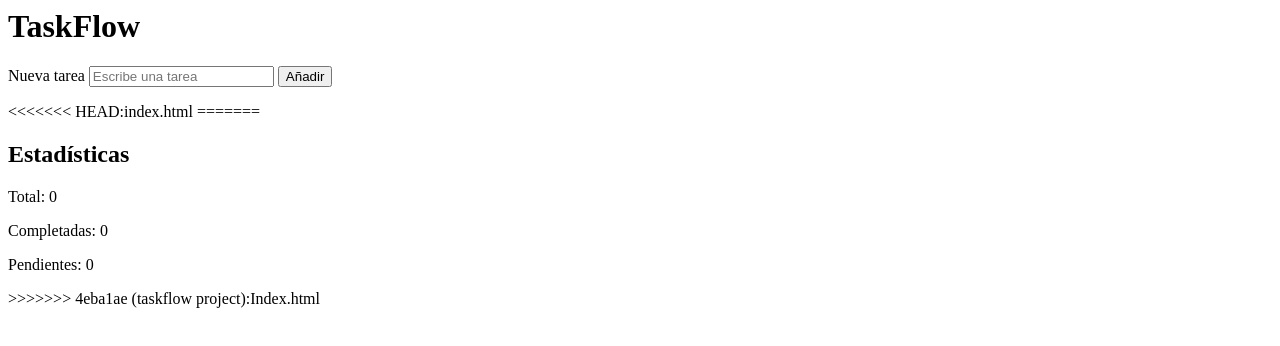
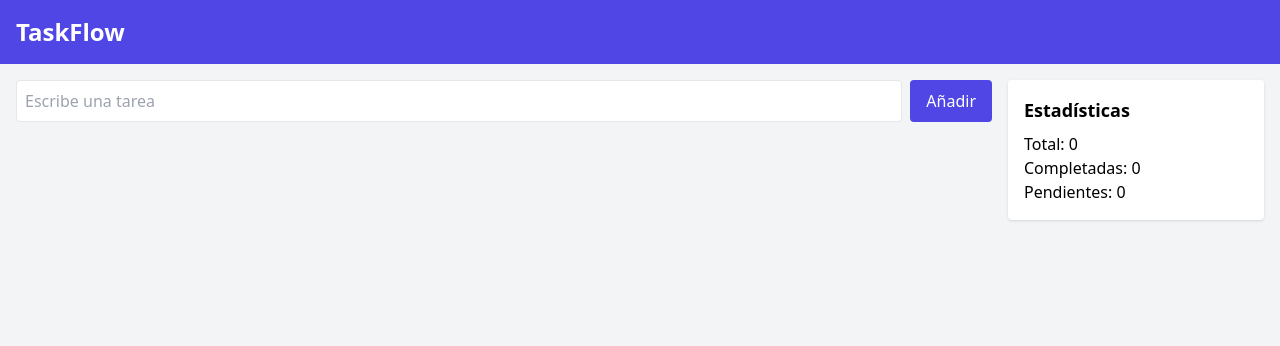
Before and after one commit to Piscisgt/taskflow-project, a plain HTML site: page index.html in a window 1280 px wide. Drawn offline with nearby package versions, Linux system fonts and the light colour scheme.

Commit message:
cambio tailwind

```diff
--- a/index.html
+++ b/index.html
@@ -1,27 +1,47 @@
-<header>
-  <h1>TaskFlow</h1>
+<!DOCTYPE html>
+<html lang="es">
+<head>
+  <meta charset="UTF-8">
+  <title>TaskFlow</title>
+  <script src="https://cdn.tailwindcss.com"></script>
+
+</head>
+<body class="bg-gray-100">
+
+<header class="bg-indigo-600 text-white p-4">
+  <h1 class="text-2xl font-bold">TaskFlow</h1>
 </header>
-<main>
-<section class="task-input">
-<form id="task-form">
-<label for="task-title">Nueva tarea</label>
-<input id="task-title" type="text" placeholder="Escribe una tarea">
-<button type="submit">Añadir</button>
+
+<main class="flex flex-col md:flex-row p-4 gap-4">
+  <div class="flex-1">
+    <section class="mb-4">
+      <form id="task-form" class="flex gap-2">
+        <input
+          id="task-title"
+          type="text"
+          placeholder="Escribe una tarea"
+          class="flex-1 p-2 border rounded focus:outline-none focus:ring-2 focus:ring-indigo-400"
+        >
+        <button
+          type="submit"
+          class="bg-indigo-600 text-white px-4 py-2 rounded hover:bg-indigo-700 transition"
+        >
+          Añadir
+        </button>
       </form>
     </section>
     <section>
-<ul id="task-list"></ul>
+      <ul id="task-list" class="space-y-2"></ul>
     </section>
-</main>
-<<<<<<< HEAD:index.html
+  </div>
+  <aside class="bg-white p-4 rounded shadow w-full md:w-64">
+    <h2 class="text-lg font-bold mb-2">Estadísticas</h2>
 
-</body>
-</html>
-=======
-<aside>
-<h2>Estadísticas</h2>
     <p>Total: <span id="total">0</span></p>
     <p>Completadas: <span id="completed">0</span></p>
     <p>Pendientes: <span id="pending">0</span></p>
   </aside>
->>>>>>> 4eba1ae (taskflow project):Index.html
+
+</main>
+</body>
+</html>
```
Lines whose indentation alone changed are shown as unchanged.
